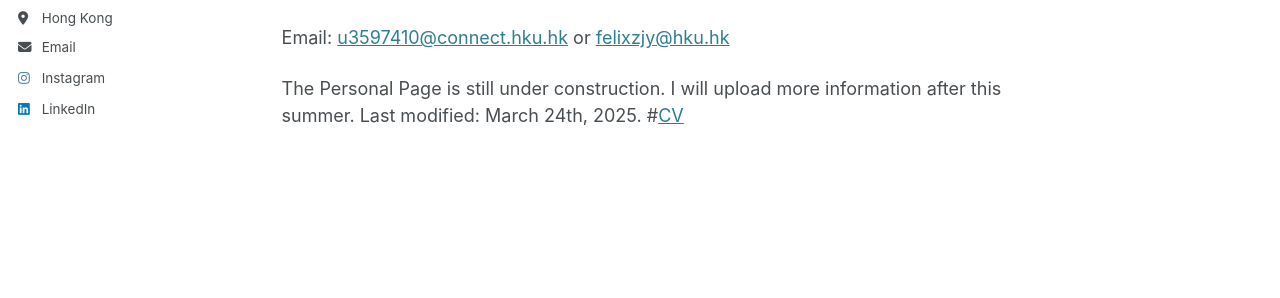
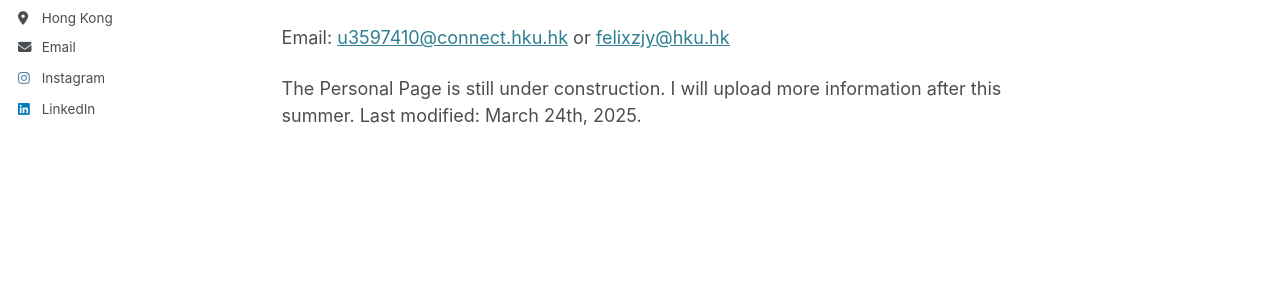
Before and after one commit to zjy-Felix/Felix, a Jekyll site: the page built from _pages/about.md, in a window 1280 px wide and 935 px high. Shown: the part 403-701 px from the top of the window. Built offline with Jekyll 4.4.1, drawn with Linux system fonts in a browser that asks for light colours.

```diff
--- a/_pages/about.md
+++ b/_pages/about.md
@@ -17,5 +17,5 @@ Email: [u3597410@connect.hku.hk](mailto:u3597410@connect.hku.hk) or [felixzjy@hk
 
 The Personal Page is still under construction. I will upload more information after this summer.
 Last modified: March 24th, 2025.
-#[CV](https://felixjingyanzhang.github.io/Felix/assets/Zhang_Jingyan_CV1.pdf)
+
 <script type="text/javascript" id="mapmyvisitors" src="https://mapmyvisitors.com/map.js?cl=ffffff&w=300&t=tt&d=PJGHYl0CjG8zHjiAFTQLa532eEU8r_LnrpEwdBUvHA8&co=2d78ad&cmo=3acc3a&cmn=ff5353&ct=ffffff"></script>
```
